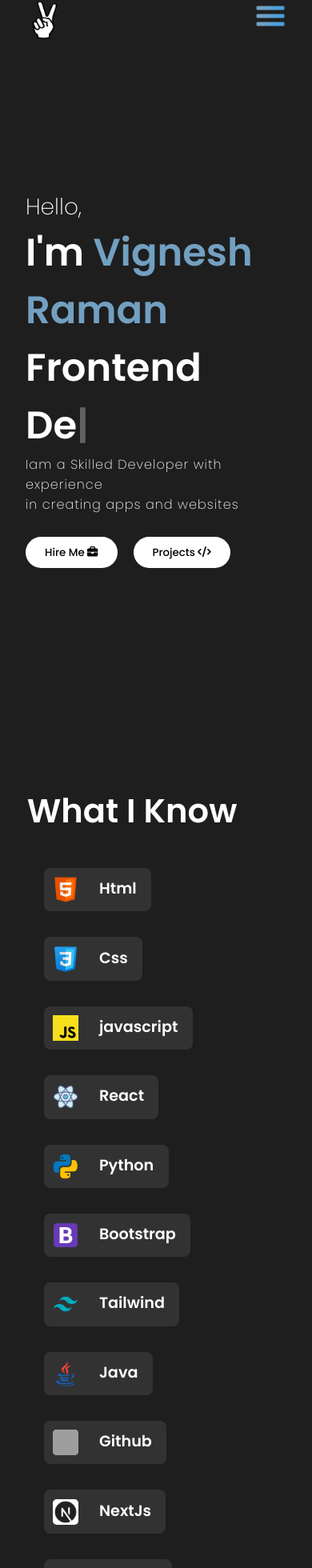
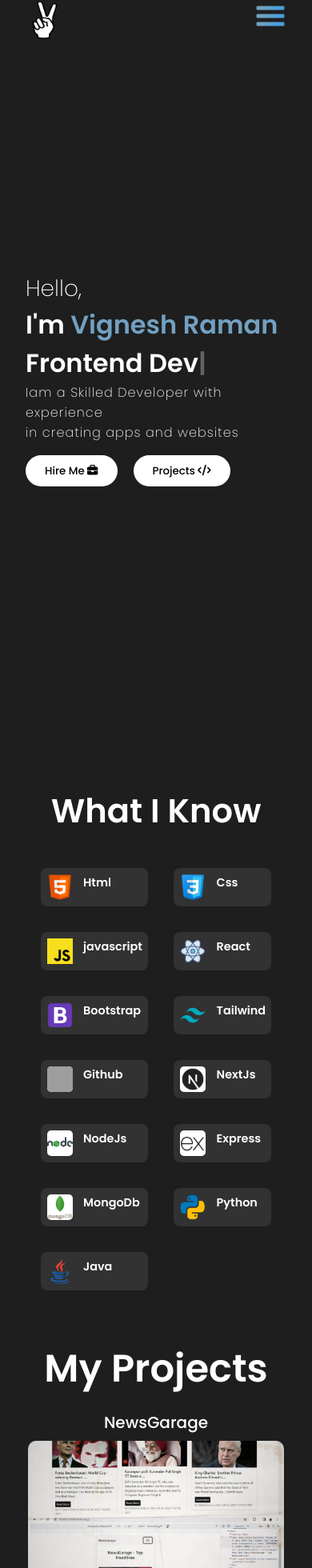
Before and after one commit to vickythecode/portfolio, a React (Create React App) app: page / in a window 390 px wide. Shown: the part 20-1980 px from the top of the page at 80% size. Built offline with nearby package versions, Linux system fonts and the light colour scheme; grey boxes are pictures that could not be loaded.

Commit message:
minor updates

```diff
--- a/src/components/Footer/footer.css
+++ b/src/components/Footer/footer.css
@@ -8,3 +8,8 @@
     font-weight: 300;
     font-size: small;
 }
+@media screen and (max-width:720px) {
+    .footer{
+        padding: 1rem;
+    }
+}
--- a/src/components/Footer/footer.js
+++ b/src/components/Footer/footer.js
@@ -4,7 +4,7 @@ const Footer = () => {
   return (
     <div>
       <footer className='footer'>
-        copyright © 2024 @VigneshRaman | All rights received
+        copyright © 2024 @VigneshRaman | All rights reserved
       </footer>
     </div>
   )
--- a/src/components/Intro/intro.css
+++ b/src/components/Intro/intro.css
@@ -1,21 +1,19 @@
 
 #intro{
-    /* 4 */
-    height: calc(100vh- 10rem);
+    height: calc(100vh- 4rem);
     width: 100vw;
-    max-width: 75rem;
+    max-width: 60rem;
     margin: 0 auto;
     overflow: hidden;
     position: relative;
 }
 
 .bgImg{
-    position: absolute;
-    top:6rem;
-    z-index: -1;
-    right: 0;
-    object-fit: cover;
-    height: 55vh;
+   position: absolute;
+   z-index: -1;
+   top: 11rem;
+   right: -2rem;
+   height: 40vh;
 }
 
 .introContent{
@@ -69,59 +67,16 @@
     display: inline;
 }
 
-@media screen and (max-width:360px) {
-    #intro{
-        font-style: 10vw;
-        margin-top:80px;
-        min-width: 140vw;
-    }
-    .introContent{
-        min-width: 140vw;
-    }
-
-    .hello{
-        font-style: 4.5vw;
-        margin-top:20px;
-    }
-}
-
-@media screen and (max-width:500px) {
-    #intro{
-        width: 130vw;
-    }
-    .introContent{
-        width: 133vw;
-    }
-}
 
 
-
-@media screen and (max-width:1143px) {
+@media screen and (max-width:900px) {
    .bgImg{
-        right: 2rem;
-        height: 40vh;
-        top: 13rem;
-
-   }
-   .introContent{
-    max-width: 50vw;
+       display: none;
    }
 
 }
-@media screen and (max-width:770px) {
-   .bgImg{
-       display: none;
-   }
-   #intro{
-        font-style: 10vw;
-        max-width: 100vw;
+@media screen and (max-width:720px) {
+    .introContent{
+        font-size: 2rem;
     }
-    .introContent{
-        max-width: 90vw;
-    }
-
-    .hello{
-        font-style: 4.5vw;
-    }
-
 }
--- a/src/components/NavBar/navbar.css
+++ b/src/components/NavBar/navbar.css
@@ -2,7 +2,7 @@
     background-color: rgb(30, 30, 30);
     height: 5rem;
     width:100vw;
-    max-width:75rem;
+    /* max-width:60rem; */
     margin:0 auto;
     padding: 1rem 2rem;
     display: flex;
--- a/src/components/NavBar/navbar.js
+++ b/src/components/NavBar/navbar.js
@@ -27,9 +27,8 @@ const Navbar = () => {
         <img className='mobMenu' src={menu} alt="menu" onClick={ShowMenuToggle} />
         <div className="navMenu" style={{display:showMenu?"flex":"none"}}>
             <Link activeClass='active' to='intro' spy={true} smooth={true} offset={-100} duration={500} className='ListItem' onClick={()=>{setShowMenu(false)}}>Home</Link>
-            <Link activeClass='active' to='skills' spy={true} smooth={true} offset={-100} duration={500} className='ListItem' onClick={()=>{setShowMenu(false)}}>About</Link>
-            <Link activeClass='active' to='projects' spy={true} smooth={true} offset={-80} duration={500} className='ListItem' onClick={()=>{setShowMenu(false)}}>Portfolio</Link>
-            <Link activeClass='active' to='clients' spy={true} smooth={true} offset={-100} duration={500} className='ListItem' onClick={()=>{setShowMenu(false)}}>Clients</Link>
+            <Link activeClass='active' to='skills' spy={true} smooth={true} offset={-100} duration={500} className='ListItem' onClick={()=>{setShowMenu(false)}}>Skills</Link>
+            <Link activeClass='active' to='projects' spy={true} smooth={true} offset={-80} duration={500} className='ListItem' onClick={()=>{setShowMenu(false)}}>Projects</Link>
             <Link activeClass='active' to='contact' spy={true} smooth={true} offset={-100} duration={500} className='ListItem' onClick={()=>{setShowMenu(false)}}>Contact</Link>
         </div>
     </nav>
--- a/src/components/Projects/ProjectsSection.js
+++ b/src/components/Projects/ProjectsSection.js
@@ -3,6 +3,8 @@ import './projects.css';
 import pImg1 from '../../images/pImg1.jpg';
 import pImg2 from '../../images/pImg2.jpg';
 import pImg3 from '../../images/pImg3.jpg';
+import pImg4 from '../../images/pImg4.png';
+
 
 const Projects = () => {
   const projectData = [
@@ -20,14 +22,8 @@ const Projects = () => {
     },
     {
       name: 'X clone',
-      imageUrl: pImg1,
+      imageUrl: pImg4,
       githubLink: 'https://github.com/vickythecode/X-clone',
-      techStack: ['I built a clone of X using HTML and Tailwind CSS ','to enhance and demonstrate my web development skills.'],
-    },
-    {
-      name: 'Bloggy',
-      imageUrl: pImg1,
-      githubLink: 'http://',
       techStack: ['I built a clone of X using HTML and Tailwind CSS ','to enhance and demonstrate my web development skills.'],
     },
   ];
--- a/src/components/Projects/projects.css
+++ b/src/components/Projects/projects.css
@@ -29,6 +29,7 @@
 .projectImg{
     object-fit: cover;
     height: 20rem;
+    width: 20rem;
     margin: 0.5rem;
     border-radius: 10px;
     display: block;
@@ -48,6 +49,10 @@
 @media screen and (max-width:585px) {
     .projectImg{
         height: 48vw;
+    }
+    .textOverlay{
+      font-size: 0.50rem;
+      padding: 0.85rem;
     }
 }
 
@@ -105,3 +110,7 @@
   .toggleProj{
     display: block;
   }
+
+  ul{
+    list-style-type: none;
+  }
--- a/src/components/Skills/skills.css
+++ b/src/components/Skills/skills.css
@@ -2,7 +2,7 @@
 #skills{
     overflow: hidden;
     width: 100vw;
-    max-width: 65rem;
+    max-width: 60rem;
     display: flex;
     flex-direction: column;
     justify-content: center;
@@ -20,15 +20,15 @@
 
 
 .skillBars{
+    display: grid;
+    grid-template-columns: auto auto auto;
+    justify-content: center;
     width: 100vw;
-    max-width: 80%;
-    text-align: left;
-    display: flex;
-    flex-wrap: wrap;
+    max-width: 50%;
 }
 
 .skillBar{
-    display: inline-flex;
+    display: flex;
     margin: 1rem;
     padding: 1rem 2rem;
     border-radius: 0.5rem;
@@ -64,33 +64,23 @@
 }
 
 
-/*425 1st */
-/* 480 2nd */
-
 @media screen and (max-width:480px) {
-    #skills{
-        /* margin-left: 40px; */
-    }
-    .skillBars{
-        min-width: 80vw;
-    }
     .skillBar{
-        padding: 0.50rem 0.50rem;
+        padding: 0.25rem 0.25rem;
     }
     .skillBarText{
-        font-size: 0.80rem;
-        margin: 0 10px;
+        font-size: 0.60rem;
     }
     .skillTitle{
-        margin-right: 60px;
         font-size: 2.60rem;
-        display: flex;
-        flex-wrap: wrap;
     }
 }
 @media screen and (max-width:768px) {
     .skillBar{
-        padding: 0.70rem 0.70rem;
+        padding: 0.50rem 0.50rem;
+    }
+    .skillBars{
+        grid-template-columns: auto auto;
     }
 
 }
--- a/src/components/Skills/skills.js
+++ b/src/components/Skills/skills.js
@@ -1,102 +1,53 @@
 import React from 'react';
 import './skills.css';
-import HtmlImg from '../../images/html.png'
-import cssImg from '../../images/css.png'
-import jsImg from '../../images/js.png'
-import reactImg from '../../images/react.png'
-import pythonImg from '../../images/python.png'
-import bootImg from '../../images/bootstrap.png'
-import tailImg from '../../images/tailwind.png'
-import javaImg from '../../images/java.png'
-import github from '../../images/github.png'
-import nextjs from '../../images/nextjs.png'
-import node from '../../images/node.png'
-import express from '../../images/express.png'
+import HtmlImg from '../../images/html.png';
+import cssImg from '../../images/css.png';
+import jsImg from '../../images/js.png';
+import reactImg from '../../images/react.png';
+import pythonImg from '../../images/python.png';
+import bootImg from '../../images/bootstrap.png';
+import tailImg from '../../images/tailwind.png';
+import javaImg from '../../images/java.png';
+import github from '../../images/github.png';
+import nextjs from '../../images/nextjs.png';
+import node from '../../images/node.png';
+import express from '../../images/express.png';
+import mongo from '../../images/mongo.png';
 
+const skillData = [
+  { img: HtmlImg, alt: 'HtmlImg', name: 'Html' },
+  { img: cssImg, alt: 'CssImg', name: 'Css' },
+  { img: jsImg, alt: 'JsImg', name: 'javascript' },
+  { img: reactImg, alt: 'ReactImg', name: 'React' },
+  { img: bootImg, alt: 'BootstrapImg', name: 'Bootstrap' },
+  { img: tailImg, alt: 'TailwindImg', name: 'Tailwind' },
+  { img: github, alt: 'gitImg', name: 'Github', style: { backgroundColor: 'white', borderRadius: '5px' } },
+  { img: nextjs, alt: 'nextjsImg', name: 'NextJs', style: { backgroundColor: 'white', borderRadius: '5px' } },
+  { img: node, alt: 'nodeImg', name: 'NodeJs', style: { backgroundColor: 'white', borderRadius: '5px' } },
+  { img: express, alt: 'expressImg', name: 'Express', style: { backgroundColor: 'white', borderRadius: '5px' } },
+  { img: mongo, alt: 'mongoImg', name: 'MongoDb', style: { backgroundColor: 'white', borderRadius: '5px' } },
+  { img: pythonImg, alt: 'PythonImg', name: 'Python' },
+  { img: javaImg, alt: 'JavaImg', name: 'Java' },
+];
 
 const Skills = () => {
   return (
     <div>
-        <section id='skills'>
-            <span className="skillTitle">What I Know</span>
-            <div className="skillBars">
-              <div className="skillBar">
-                <img src={HtmlImg} alt="HtmlImg" className="skillBarImg" />
-                <div className="skillBarText">
-                  <h2>Html</h2>
-                </div>
-              </div>
-
-              <div className="skillBar">
-                <img src={cssImg} alt="CssImg" className="skillBarImg" />
-                <div className="skillBarText">
-                  <h2>Css</h2>
-                </div>
-              </div>
-              <div className="skillBar">
-                <img src={jsImg} alt="JsImg" className="skillBarImg" />
-                <div className="skillBarText">
-                  <h2>javascript</h2>
-                </div>
-              </div>
-              <div className="skillBar">
-                <img src={reactImg} alt="ReactImg" className="skillBarImg" />
-                <div className="skillBarText">
-                  <h2>React</h2>
-                </div>
-              </div>
-              <div className="skillBar">
-                <img src={pythonImg} alt="PythonImg" className="skillBarImg" />
-                <div className="skillBarText">
-                  <h2>Python</h2>
-                </div>
-              </div>
-              <div className="skillBar">
-                <img src={bootImg} alt="BootstrapImg" className="skillBarImg" />
-                <div className="skillBarText">
-                  <h2>Bootstrap</h2>
-                </div>
-              </div>
-              <div className="skillBar">
-                <img src={tailImg} alt="TailwindImg" className="skillBarImg" />
-                <div className="skillBarText">
-                  <h2>Tailwind</h2>
-                </div>
-              </div>
-              <div className="skillBar">
-                <img src={javaImg} alt="JavaImg" className="skillBarImg" />
-                <div className="skillBarText">
-                  <h2>Java</h2>
-                </div>
-              </div>
-              <div className="skillBar">
-                <img src={github} alt="gitImg" className="skillBarImg" style={{backgroundColor:"white",borderRadius:"5px"}} />
-                <div className="skillBarText">
-                  <h2>Github</h2>
-                </div>
-              </div>
-              <div className="skillBar">
-                <img src={nextjs} alt="nextjsImg" className="skillBarImg" style={{backgroundColor:"white",borderRadius:"5px"}} />
-                <div className="skillBarText">
-                  <h2>NextJs</h2>
-                </div>
-              </div>
-              <div className="skillBar">
-                <img src={node} alt="nodeImg" className="skillBarImg" style={{backgroundColor:"white",borderRadius:"5px"}} />
-                <div className="skillBarText">
-                  <h2>NodeJs</h2>
-                </div>
-              </div>
-              <div className="skillBar">
-                <img src={express} alt="expressImg" className="skillBarImg" style={{backgroundColor:"white",borderRadius:"5px"}} />
-                <div className="skillBarText">
-                  <h2>Express</h2>
-                </div>
+      <section id="skills">
+        <span className="skillTitle">What I Know</span>
+        <div className="skillBars">
+          {skillData.map((skill, index) => (
+            <div className="skillBar" key={index}>
+              <img src={skill.img} alt={skill.alt} className="skillBarImg" style={skill.style || {}} />
+              <div className="skillBarText">
+                <h2>{skill.name}</h2>
               </div>
             </div>
-        </section>
+          ))}
+        </div>
+      </section>
     </div>
-  )
-}
+  );
+};
 
-export default Skills
+export default Skills;
```
Also changed, not shown: src/components/Contact/contact.js (line endings or trailing spaces), src/images/mongo.png (added), src/images/pImg4.png (added).
